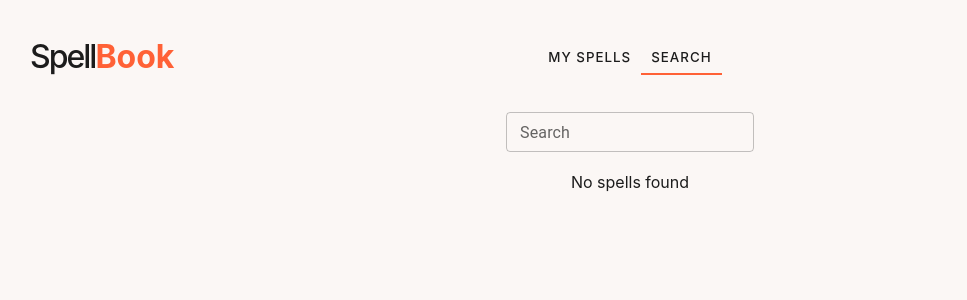
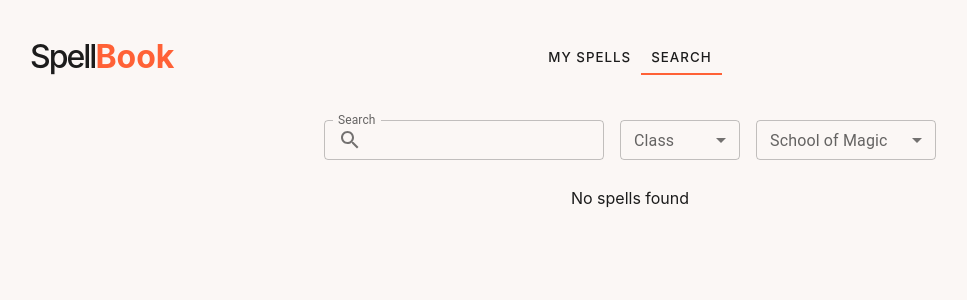
Before and after one commit to j-chau/spellbook, a React (Create React App) app: page /search in a window 1280 px wide. Shown: the top 300 px of the page, without its empty margins (10-977 px from the left). Built offline with nearby package versions, Linux system fonts and the light colour scheme.

Commit message:
Add select filters

```diff
--- /dev/null
+++ b/src/components/Filter/Filter.tsx
@@ -0,0 +1,51 @@
+import React from 'react';
+import FormControl from '@mui/material/FormControl';
+import InputLabel from '@mui/material/InputLabel';
+import MenuItem from '@mui/material/MenuItem';
+import Select, { SelectChangeEvent } from '@mui/material/Select';
+
+type PropsType<T> = {
+  currentValue: T;
+  setValue: React.Dispatch<React.SetStateAction<T>>;
+  items: T[];
+  id: string;
+  labelName: string;
+  minWidth?: number;
+};
+
+const Filter = <T extends string>({
+  currentValue,
+  setValue,
+  items,
+  id,
+  labelName,
+  minWidth = 120,
+}: PropsType<T>) => {
+  const handleChange = (e: SelectChangeEvent) => {
+    setValue(e.target.value as T);
+  };
+
+  return (
+    <FormControl size="small" sx={{ minWidth }}>
+      <InputLabel id={`${id}-label`}>{labelName}</InputLabel>
+      <Select
+        labelId={`${id}-label`}
+        id={id}
+        value={currentValue}
+        label={labelName}
+        onChange={handleChange}
+      >
+        <MenuItem value="" divider>
+          <em>Clear</em>
+        </MenuItem>
+        {items.map((item) => (
+          <MenuItem value={item} key={item}>
+            {item}
+          </MenuItem>
+        ))}
+      </Select>
+    </FormControl>
+  );
+};
+
+export default Filter;
--- /dev/null
+++ b/src/components/Filter/index.ts
@@ -0,0 +1 @@
+export { default } from './Filter';
--- a/src/constants.ts
+++ b/src/constants.ts
@@ -1,3 +1,29 @@
 export const BASE_URL = 'https://api.open5e.com/v1/spells/';
 
 export const MY_SPELLS_LS_KEY = 'my-spells';
+
+export const playableClasses = [
+  'Barbarian',
+  'Bard',
+  'Cleric',
+  'Druid',
+  'Fighter',
+  'Monk',
+  'Paladin',
+  'Ranger',
+  'Rogue',
+  'Sorcerer',
+  'Warlock',
+  'Wizard',
+] as const;
+
+export const schoolsOfMagic = [
+  'Abjuration',
+  'Alteration',
+  'Conjuration',
+  'Divination',
+  'Enchantment',
+  'Illusion',
+  'Invocation',
+  'Necromancy',
+] as const;
--- a/src/pages/SearchSpells/SearchSpells.tsx
+++ b/src/pages/SearchSpells/SearchSpells.tsx
@@ -1,15 +1,97 @@
-import React, { useState } from 'react';
+import React, { useEffect, useMemo, useState } from 'react';
+import Box from '@mui/material/Box';
+import Button from '@mui/material/Button';
+import CloseIcon from '@mui/icons-material/Close';
 import Search from './components/Search';
+import ClassFilter from './components/ClassFilter';
+import SchoolFilter from './components/SchoolFilter';
 import SpellList from '../../components/SpellList';
-import { CardType } from '../../types';
+import { CardType, PlayableClassesType, SchoolsOfMagicType } from '../../types';
+import { useDebounce } from '../../hooks/useDebounce';
+import { BASE_URL } from '../../constants';
 
 const SearchSpells = () => {
   const [cardData, setCardData] = useState<Array<CardType>>([]);
   const [isLoading, setIsLoading] = useState(false);
+  const [searchValue, setSearchValue] = useState('');
+  const [playerClass, setPlayerClass] = useState<PlayableClassesType | ''>('');
+  const [schoolOfMagic, setSchoolOfMagic] = useState<SchoolsOfMagicType | ''>(
+    '',
+  );
+
+  const searchTerm = useDebounce(searchValue);
+
+  const areFiltersActive = useMemo(
+    () => searchTerm || playerClass || schoolOfMagic,
+    [searchTerm, playerClass, schoolOfMagic],
+  );
+
+  const handleClearAllFilters = () => {
+    setSearchValue('');
+    setPlayerClass('');
+    setSchoolOfMagic('');
+  };
+
+  useEffect(() => {
+    const searchParams = {
+      ...(searchTerm && { search: searchTerm }),
+      ...(playerClass && {
+        spell_lists: playerClass.toLowerCase(),
+      }),
+      ...(schoolOfMagic && { school: schoolOfMagic }),
+    };
+
+    const newParams = new URLSearchParams([
+      ...Object.entries(searchParams),
+    ]).toString();
+
+    const getData = async () => {
+      const data = await fetch(`${BASE_URL}?${newParams}`).then((res) =>
+        res.json(),
+      );
+      setCardData(data.results || []);
+      setIsLoading(false);
+    };
+    if (areFiltersActive) {
+      setIsLoading(true);
+      getData();
+    } else if (!searchTerm && !playerClass && !schoolOfMagic) {
+      setCardData([]);
+    }
+  }, [
+    searchTerm,
+    playerClass,
+    schoolOfMagic,
+    areFiltersActive,
+    setCardData,
+    setIsLoading,
+  ]);
 
   return (
     <div>
-      <Search setCardData={setCardData} setIsLoading={setIsLoading} />
+      <Box
+        component="form"
+        sx={{
+          '& > :not(style)': { m: 1 },
+          marginBottom: 'var(--gutter-20)',
+        }}
+      >
+        <Search searchValue={searchValue} setSearchValue={setSearchValue} />
+        <ClassFilter
+          playerClass={playerClass}
+          setPlayerClass={setPlayerClass}
+        />
+        <SchoolFilter school={schoolOfMagic} setSchool={setSchoolOfMagic} />
+        {areFiltersActive ? (
+          <Button
+            startIcon={<CloseIcon />}
+            size="small"
+            onClick={handleClearAllFilters}
+          >
+            Clear filters
+          </Button>
+        ) : null}
+      </Box>
       <SpellList cards={cardData} isLoading={isLoading} />
     </div>
   );
--- /dev/null
+++ b/src/pages/SearchSpells/components/ClassFilter/ClassFilter.tsx
@@ -0,0 +1,25 @@
+import React from 'react';
+import { playableClasses } from '../../../../constants';
+import { PlayableClassesType } from '../../../../types';
+import Filter from '../../../../components/Filter';
+
+type PropsType = {
+  playerClass: PlayableClassesType | '';
+  setPlayerClass: React.Dispatch<
+    React.SetStateAction<PlayableClassesType | ''>
+  >;
+};
+
+const ClassFilter = ({ playerClass, setPlayerClass }: PropsType) => {
+  return (
+    <Filter<PlayableClassesType | ''>
+      currentValue={playerClass}
+      setValue={setPlayerClass}
+      items={[...playableClasses]}
+      id="class-selector"
+      labelName="Class"
+    />
+  );
+};
+
+export default ClassFilter;
--- /dev/null
+++ b/src/pages/SearchSpells/components/ClassFilter/index.ts
@@ -0,0 +1 @@
+export { default } from './ClassFilter';
--- /dev/null
+++ b/src/pages/SearchSpells/components/SchoolFilter/SchoolFilter.tsx
@@ -0,0 +1,24 @@
+import React from 'react';
+import Filter from '../../../../components/Filter';
+import { schoolsOfMagic } from '../../../../constants';
+import { SchoolsOfMagicType } from '../../../../types';
+
+type PropsType = {
+  school: SchoolsOfMagicType | '';
+  setSchool: React.Dispatch<React.SetStateAction<SchoolsOfMagicType | ''>>;
+};
+
+const SchoolFilter = ({ school, setSchool }: PropsType) => {
+  return (
+    <Filter<SchoolsOfMagicType | ''>
+      currentValue={school}
+      setValue={setSchool}
+      items={[...schoolsOfMagic]}
+      id="school-selector"
+      labelName="School of Magic"
+      minWidth={180}
+    />
+  );
+};
+
+export default SchoolFilter;
--- /dev/null
+++ b/src/pages/SearchSpells/components/SchoolFilter/index.ts
@@ -0,0 +1 @@
+export { default } from './SchoolFilter';
--- a/src/pages/SearchSpells/components/Search/Search.module.css
+++ /dev/null
@@ -1,3 +0,0 @@
-.main {
-  margin-bottom: var(--gutter-20);
-}
--- a/src/pages/SearchSpells/components/Search/Search.tsx
+++ b/src/pages/SearchSpells/components/Search/Search.tsx
@@ -1,48 +1,34 @@
-import React, { ChangeEvent, useEffect, useState } from 'react';
-import { useDebounce } from '../../../../hooks/useDebounce';
+import React, { ChangeEvent } from 'react';
 import TextField from '@mui/material/TextField';
-import { CardType } from '../../../../types';
-import { BASE_URL } from '../../../../constants';
-import styles from './Search.module.css';
+import InputAdornment from '@mui/material/InputAdornment';
+import SearchIcon from '@mui/icons-material/Search';
 
 type PropsType = {
-  setCardData: React.Dispatch<React.SetStateAction<Array<CardType>>>;
-  setIsLoading: React.Dispatch<React.SetStateAction<boolean>>;
+  searchValue: string;
+  setSearchValue: React.Dispatch<React.SetStateAction<string>>;
 };
 
-const Search = ({ setCardData, setIsLoading }: PropsType) => {
-  const [searchValue, setSearchValue] = useState('');
-  const searchTerm = useDebounce(searchValue);
-
-  useEffect(() => {
-    const getData = async () => {
-      const data = await fetch(`${BASE_URL}?search=${searchTerm}`).then((res) =>
-        res.json(),
-      );
-      setCardData(data.results);
-      setIsLoading(false);
-    };
-    if (searchTerm) {
-      setIsLoading(true);
-      getData();
-    }
-  }, [searchTerm, setCardData, setIsLoading]);
-
+const Search = ({ searchValue, setSearchValue }: PropsType) => {
   const handleSearchInput = (e: ChangeEvent<HTMLInputElement>) => {
     setSearchValue(e.target.value);
   };
 
   return (
-    <div className={styles.main}>
     <TextField
-        id="outlined-basic"
+      id="search-bar"
       label="Search"
       variant="outlined"
       size="small"
       value={searchValue}
       onChange={handleSearchInput}
+      InputProps={{
+        startAdornment: (
+          <InputAdornment position="start">
+            <SearchIcon />
+          </InputAdornment>
+        ),
+      }}
     />
-    </div>
   );
 };
 
--- a/src/types.ts
+++ b/src/types.ts
@@ -1,3 +1,5 @@
+import { playableClasses, schoolsOfMagic } from './constants';
+
 export type CardType = {
   slug: string;
   name: string;
@@ -14,3 +16,6 @@ export type CardType = {
 };
 
 export type ToastActionType = 'Add' | 'Remove';
+
+export type PlayableClassesType = (typeof playableClasses)[number];
+export type SchoolsOfMagicType = (typeof schoolsOfMagic)[number];
```
Lines whose indentation alone changed are shown as unchanged.
